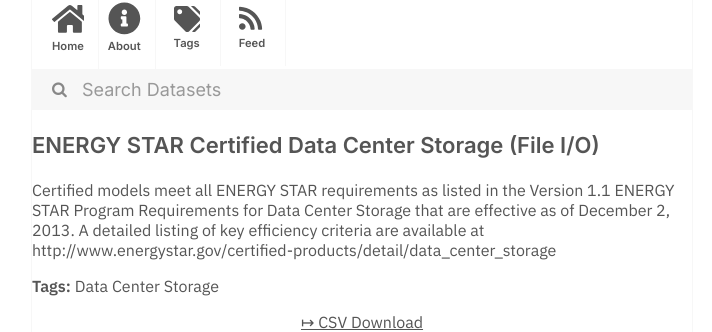
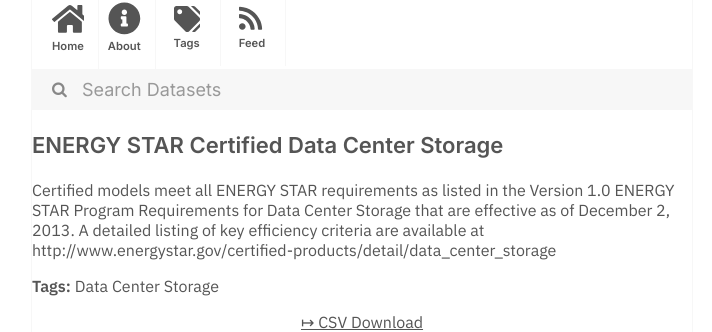
Before and after one commit to dayda-entities/us-environmental-protection-agency, a Jekyll site: the page built from _posts/2020-11-12-energy-star-certified-data-cen.md, in a window 1280 px wide. Shown: the part 235-567 px from the top of the page, without its empty margins (278-990 px from the left). Built offline with Jekyll 4.4.1, drawn with Linux system fonts in a browser that asks for light colours.

Commit message:
Publish Data

```diff
--- a/_posts/2020-11-12-energy-star-certified-data-cen.md
+++ b/_posts/2020-11-12-energy-star-certified-data-cen.md
@@ -1,15 +1,15 @@
 ---
-title: ENERGY STAR Certified Data Center Storage (File I/O)
-created: '2020-11-12T14:52:35.072869'
-modified: '2021-05-01T05:50:53.693386'
+title: ENERGY STAR Certified Data Center Storage
+created: '2020-11-12T14:52:23.821269'
+modified: '2021-05-15T10:45:43.635359'
 state: active
 type: dataset
 tags:
   - Data Center Storage
 groups: []
-csv_url: 'https://data.energystar.gov/api/views/tzsk-q7aq/rows.csv?accessType=DOWNLOAD'
-json_url: 'https://data.energystar.gov/api/views/tzsk-q7aq/rows.json?accessType=DOWNLOAD'
+csv_url: 'https://data.energystar.gov/api/views/gqtf-hp7x/rows.csv?accessType=DOWNLOAD'
+json_url: 'https://data.energystar.gov/api/views/gqtf-hp7x/rows.json?accessType=DOWNLOAD'
 layout: post
 
 ---
-Certified models meet all ENERGY STAR requirements as listed in the Version 1.1 ENERGY STAR Program Requirements for Data Center Storage that are effective as of December 2, 2013. A detailed listing of key efficiency criteria are available at http://www.energystar.gov/certified-products/detail/data_center_storage
+Certified models meet all ENERGY STAR requirements as listed in the Version 1.0 ENERGY STAR Program Requirements for Data Center Storage that are effective as of December 2, 2013. A detailed listing of key efficiency criteria are available at http://www.energystar.gov/certified-products/detail/data_center_storage
```
